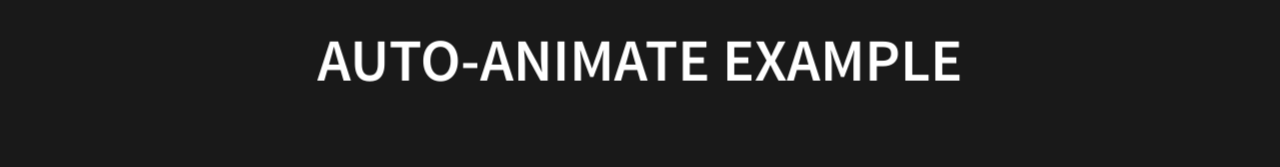
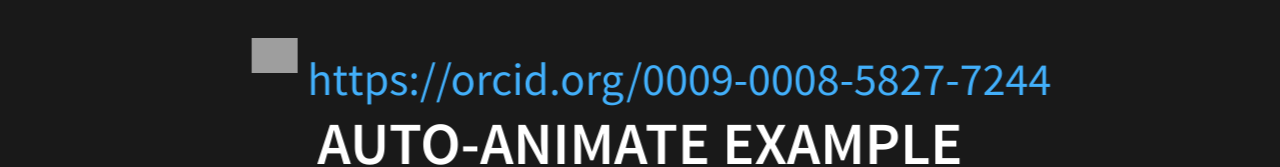
Before and after one commit to MjsaMax/mjsamax.github.io, a website: page index.html in a window 1280 px wide. Both pictures are taken after a click on the button "next slide". Shown: the top 167 px of the page. Drawn offline with nearby package versions, Linux system fonts and the light colour scheme; grey boxes are pictures that could not be loaded; files whose address does not match are found by name.

Commit message:
Update index.html

```diff
--- a/index.html
+++ b/index.html
@@ -29,6 +29,19 @@
 					</code></pre>
 				</section>
 				<section data-auto-animate data-auto-animate-unmatched="fade">
+					    <a
+					    id="cy-effective-orcid-url"
+					    class="underline"
+					     href="https://orcid.org/0009-0008-5827-7244"
+					     target="orcid.widget"
+					     rel="me noopener noreferrer"
+					     style="vertical-align: top">
+					     <img
+					        src="https://orcid.org/sites/default/files/images/orcid_16x16.png"
+					        style="width: 1em; margin-inline-start: 0.5em"
+					        alt="ORCID iD icon"/>
+					      https://orcid.org/0009-0008-5827-7244
+					    </a>
 					<h3>Auto-Animate Example</h3>
 					<p style="opacity: 0.2; margin-top: 100px;">This will fade out</p>
 					<p>This element is unmatched</p>
```
